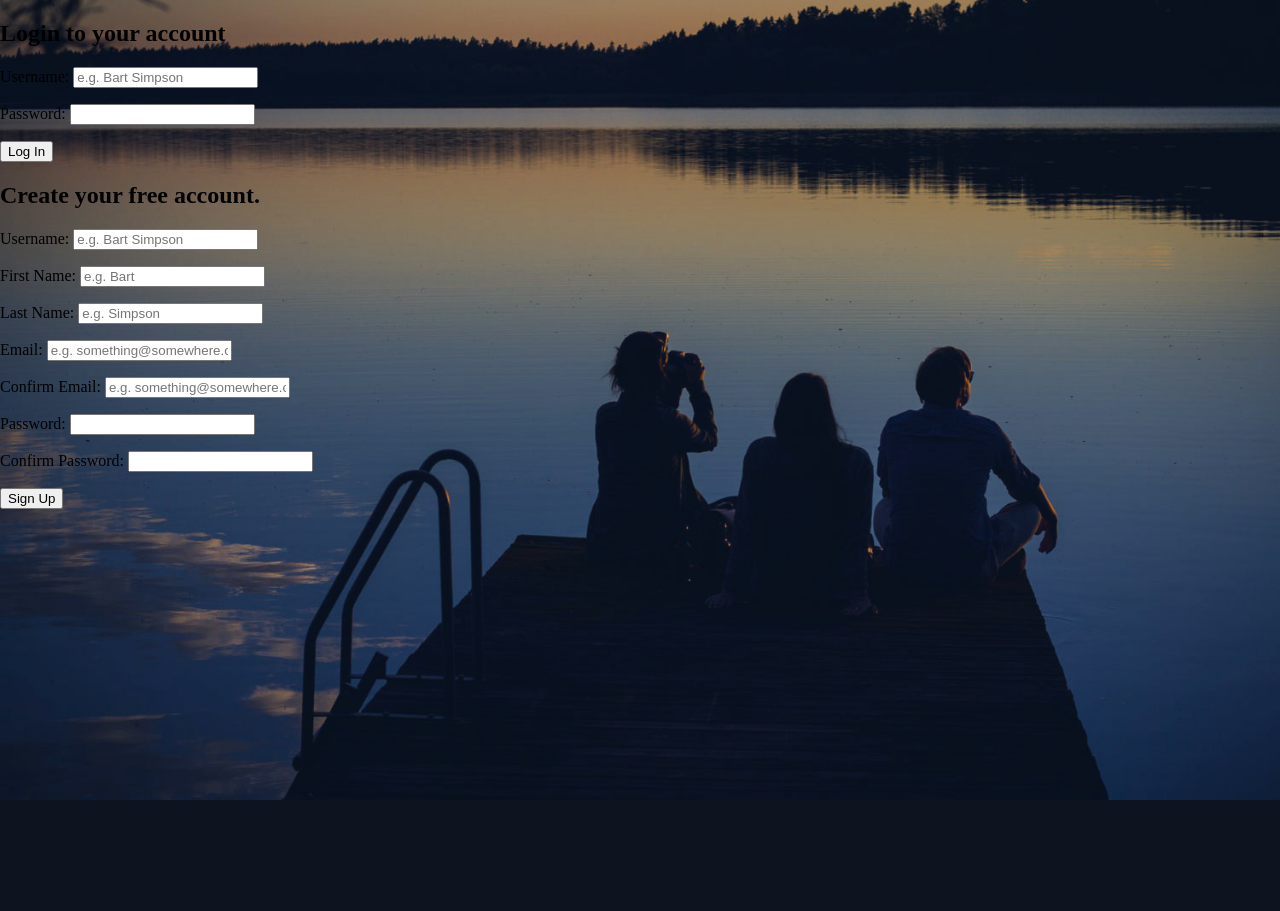
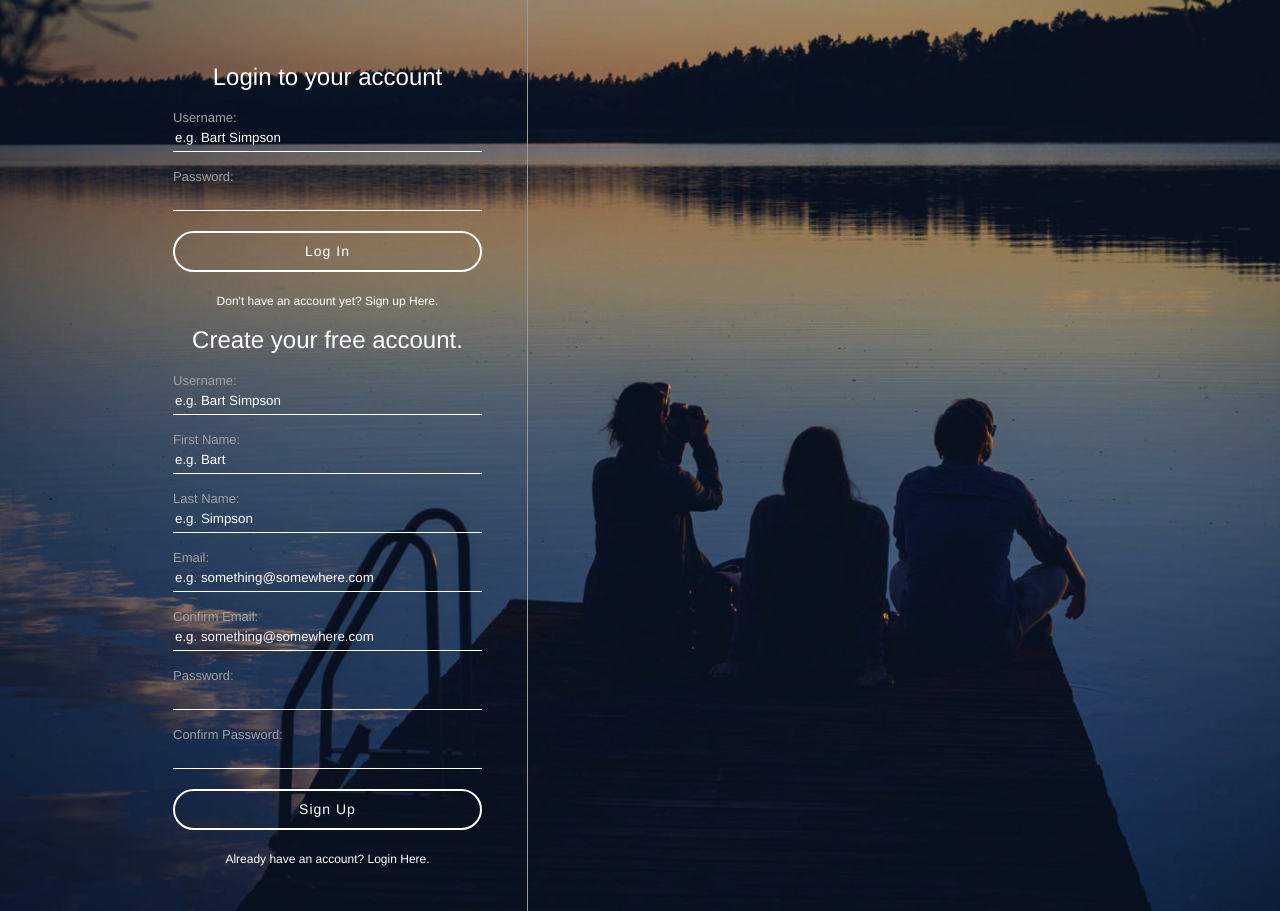
Before and after one commit to elcarn23/php, a PHP site: page /register.php in a window 1280 px wide. Before the commit the page ends 800 px from the top, so only its background shows below. Run offline with PHP 8.4, Linux system fonts and the light colour scheme.

Commit message:
Updates to the styling of the page.

```diff
--- a/Slotify/assets/css/register.css
+++ b/Slotify/assets/css/register.css
@@ -13,3 +13,100 @@ html, body {
 	height: 100%;
 	width: 100%;
 }
+
+#loginContainer * {
+	color: #fff;
+	font-family: "Helvetica Neue", "Helvetica", "Arial", "sans-serif";
+	font-weight: normal;
+	line-height: 1em;
+	box-sizing: border-box;
+
+}
+
+#loginContainer {
+	width: 80%;
+	margin: 0 auto;
+	position: relative;
+	max-width: 1024px;
+
+}
+
+::-webkit-input-placeholder { /* WebKit, Blink, Edge */
+    color:    #fff;
+}
+:-moz-placeholder { /* Mozilla Firefox 4 to 18 */
+   color:    #fff;
+   opacity:  1;
+}
+::-moz-placeholder { /* Mozilla Firefox 19+ */
+   color:    #fff;
+   opacity:  1;
+}
+:-ms-input-placeholder { /* Internet Explorer 10-11 */
+   color:    #fff;
+}
+::-ms-input-placeholder { /* Microsoft Edge */
+   color:    #fff;
+}
+
+::placeholder { /* Most modern browsers support this now. */
+   color:    #fff;
+}
+
+#inputContainer {
+	width: 400px;
+	padding: 45px;
+	float: left;
+	border-right: 1px solid;
+	color: #999;
+
+}
+
+#inputContainer h2 {
+	text-align: center;
+}
+
+#inputContainer input[type="text"],
+#inputContainer input[type="email"],
+#inputContainer input[type="password"] {
+	display: block;
+    background-color: transparent;
+    border: 0;
+    border-bottom: 1px solid #fff;
+    height: 27px;
+    line-height: 27px;
+    width: 100%;
+}
+
+#inputContainer label {
+	color: #a0a0a0;
+    font-size: 13px;
+    margin-top: 15px;
+}
+
+
+#inputContainer button {
+	background-color: transparent;
+    border: 2px solid #fff;
+    border-radius: 250px;
+    color: #fff;
+    display: block;
+    font-size: 14px;
+    letter-spacing: 1px;
+    margin: 20px auto;
+    height: 41px;
+    width: 100%;
+}
+
+#inputContainer button:hover {
+    cursor: pointer;
+}
+
+.hasAccountText {
+	text-align: center;
+}
+
+.hasAccountText span {
+	font-weight: bold;
+    font-size: 12px;
+}
--- a/Slotify/register.php
+++ b/Slotify/register.php
@@ -25,6 +25,8 @@ function getInputValue($name) {
 </head>
 <body>
 	<div id="background">
+		<div id="loginContainer">
+
 			<div id="inputContainer">
 				<!-- Login Form -->
 				<form id="loginForm" action="register.php" method="POST">
@@ -39,6 +41,9 @@ function getInputValue($name) {
 						<input id="loginPassword" type="password" name="loginPassword" required>
 					</p>
 					<button type="submit" name="loginButton"> Log In</button>
+					<div class="hasAccountText">
+						<span id="hideLogin">Don't have an account yet? Sign up Here.</span>
+					</div>
 				</form>
 
 				<!-- Register Form -->
@@ -89,8 +94,12 @@ function getInputValue($name) {
 						<input id="password2" type="password" name="password2" required>
 					</p>
 					<button type="submit" name="registerButton"> Sign Up</button>
+					<div class="hasAccountText">
+						<span id="hideRegister">Already have an account?  Login Here.</span>
+					</div>
 				</form>
 
+			</div>
 		</div>
 	</div>
 
```
Lines whose indentation alone changed are shown as unchanged.
